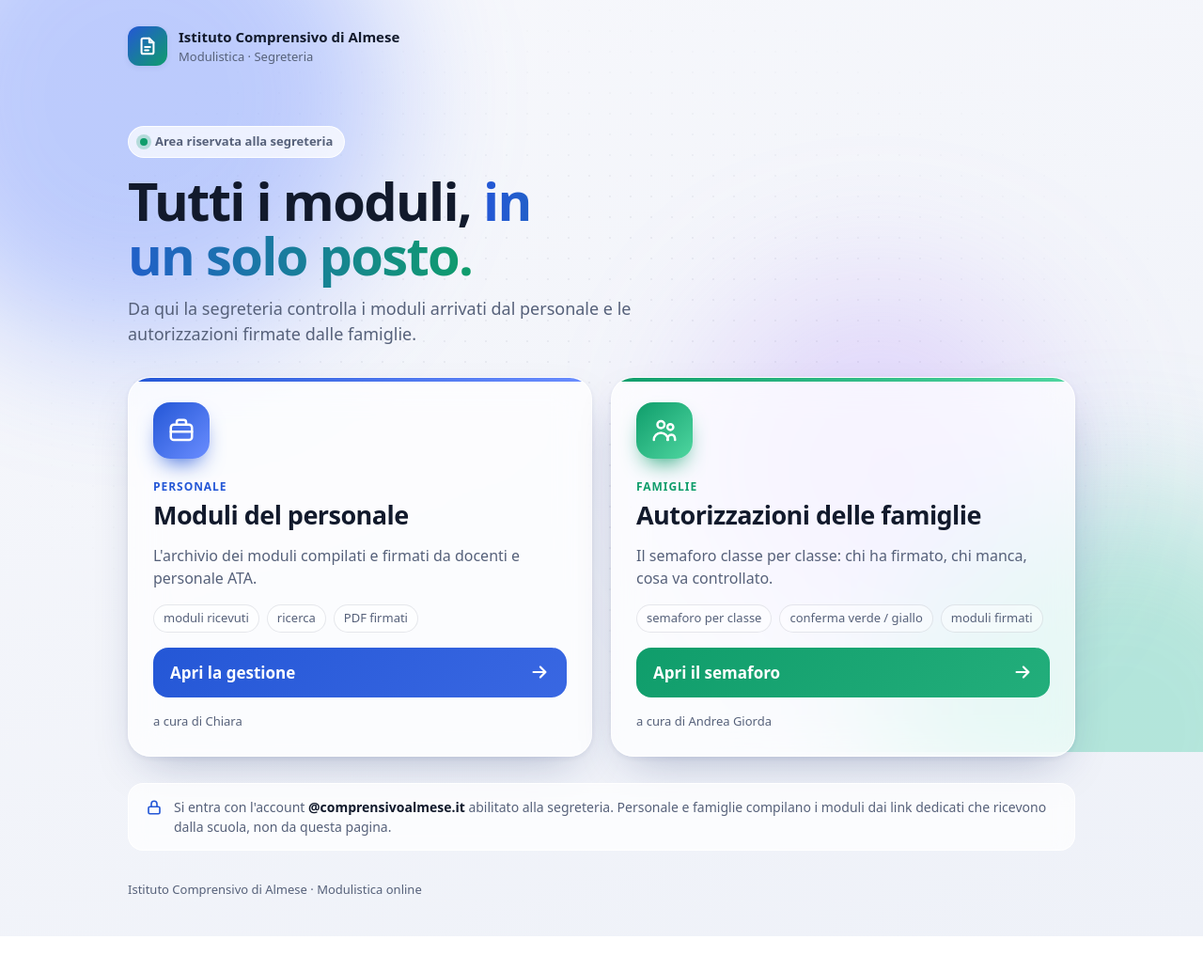
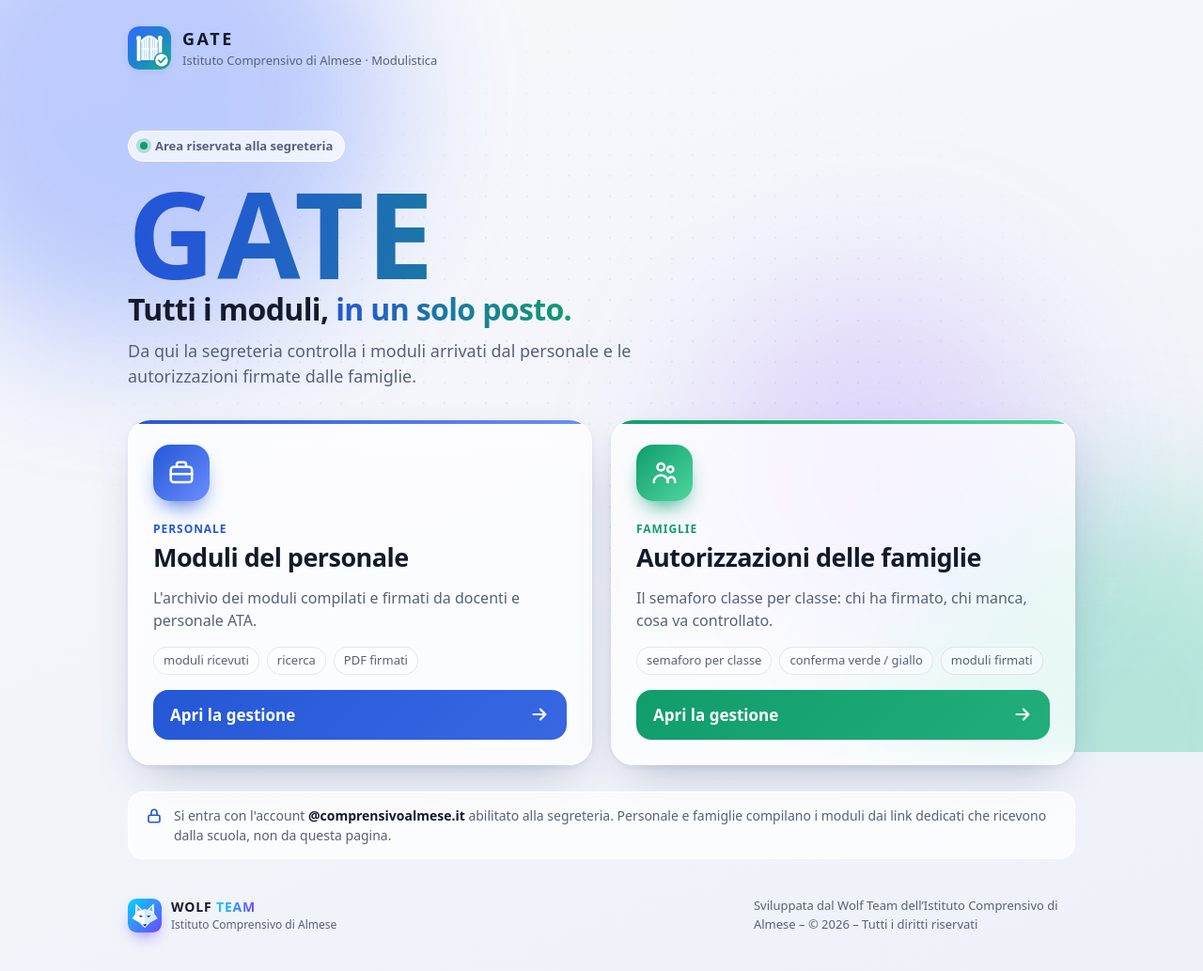
Before and after one commit to comprensivoalmese/modulistica-ic-almese, a plain HTML site: page gate.html in a window 1280 px wide. Shown: the whole page at 94% size. Before the commit the page ends 996 px from the top, so only its background shows below. Drawn offline with Linux system fonts and the light colour scheme.

Commit message:
GATE: titolo, icona dedicata, marchio e disclaimer Wolf Team; tasti "Apri la gestione"
Co-Authored-By: Claude Opus 5.5 <noreply@anthropic.com>

```diff
--- a/gate.html
+++ b/gate.html
@@ -5,8 +5,12 @@
 <meta name="viewport" content="width=device-width, initial-scale=1, viewport-fit=cover">
 <meta name="referrer" content="no-referrer">
 <meta name="robots" content="noindex">
-<meta http-equiv="Content-Security-Policy" content="default-src 'none'; style-src 'unsafe-inline'; img-src data:; base-uri 'none'; form-action 'none'">
-<title>Segreteria Moduli</title>
+<meta http-equiv="Content-Security-Policy" content="default-src 'none'; style-src 'unsafe-inline'; img-src 'self' data:; base-uri 'none'; form-action 'none'">
+<title>GATE</title>
+<meta name="description" content="GATE: accesso della segreteria ai moduli del personale e alle autorizzazioni delle famiglie">
+<link rel="icon" type="image/svg+xml" href="icone/gate.svg">
+<link rel="apple-touch-icon" href="icone/gate.svg">
+<meta name="theme-color" content="#1E86C8">
 <style>
 :root {
   --bg: #eef1f8; --bg-2: #f7f8fc; --glass: rgba(255, 255, 255, .72); --glass-line: rgba(255, 255, 255, .9);
@@ -53,18 +57,19 @@ body { margin: 0; min-height: 100vh; min-height: 100dvh; background: linear-grad
   min-height: 100vh; min-height: 100dvh; display: flex; flex-direction: column; }
 
 header { display: flex; align-items: center; gap: 12px; }
-.logo { width: 42px; height: 42px; border-radius: 12px; display: grid; place-items: center; color: #fff;
-  background: linear-gradient(135deg, var(--blu), var(--verde)); box-shadow: var(--shadow); }
-header b { display: block; font-size: 15px; }
+.logo { width: 46px; height: 46px; border-radius: 12px; display: block; box-shadow: var(--shadow); }
+header b { display: block; font-size: 18px; letter-spacing: .14em; }
 header span { display: block; font-size: 13px; color: var(--muted); }
 
 .intro { margin: clamp(36px, 8vh, 80px) 0 32px; max-width: 720px; }
 .pill { display: inline-flex; align-items: center; gap: 8px; padding: 6px 12px; border-radius: 999px; font-size: 13px; font-weight: 600;
   background: var(--glass); border: 1px solid var(--glass-line); color: var(--muted); backdrop-filter: blur(10px); -webkit-backdrop-filter: blur(10px); }
 .pill::before { content: ""; width: 8px; height: 8px; border-radius: 50%; background: var(--verde); box-shadow: 0 0 0 4px color-mix(in srgb, var(--verde) 25%, transparent); }
-h1 { font-size: clamp(32px, 6vw, 56px); line-height: 1.05; letter-spacing: -.03em; margin: 16px 0 14px; text-wrap: balance; }
-h1 em { font-style: normal; background: linear-gradient(90deg, var(--blu), var(--verde)); -webkit-background-clip: text; background-clip: text; color: transparent; }
-.intro p { margin: 0; font-size: clamp(16px, 2vw, 18px); color: var(--muted); max-width: 60ch; }
+h1 { margin: 18px 0 6px; font-size: clamp(64px, 14vw, 128px); line-height: .9; letter-spacing: .02em; font-weight: 900;
+  background: linear-gradient(100deg, var(--blu) 10%, var(--verde) 90%); -webkit-background-clip: text; background-clip: text; color: transparent; }
+.motto { font-size: clamp(22px, 3.6vw, 32px); line-height: 1.15; letter-spacing: -.02em; font-weight: 700; margin: 0 0 12px; text-wrap: balance; }
+.motto em { font-style: normal; background: linear-gradient(90deg, var(--blu), var(--verde)); -webkit-background-clip: text; background-clip: text; color: transparent; }
+.intro p:not(.motto) { margin: 0; font-size: clamp(16px, 2vw, 18px); color: var(--muted); max-width: 60ch; }
 
 .porte { display: grid; grid-template-columns: repeat(auto-fit, minmax(290px, 1fr)); gap: 20px; }
 .porta { --c: var(--blu); --c2: var(--blu-2);
@@ -93,14 +98,20 @@ h1 em { font-style: normal; background: linear-gradient(90deg, var(--blu), var(-
   background: linear-gradient(135deg, var(--c), color-mix(in srgb, var(--c) 70%, var(--c2))); }
 .vai svg { transition: transform .25s; }
 .porta:hover .vai svg { transform: translateX(4px); }
-.chi { font-size: 13px; color: var(--muted); }
 
 .nota { margin-top: 28px; display: flex; gap: 12px; align-items: flex-start; padding: 14px 18px; border-radius: 16px;
   background: var(--glass); border: 1px solid var(--glass-line); color: var(--muted); font-size: 14px;
   backdrop-filter: blur(10px); -webkit-backdrop-filter: blur(10px); }
 .nota svg { flex: none; margin-top: 2px; color: var(--blu); }
 .nota b { color: var(--text); }
-footer { margin-top: auto; padding-top: 32px; font-size: 13px; color: var(--muted); }
+footer { margin-top: auto; padding-top: 40px; display: flex; flex-wrap: wrap; align-items: center; justify-content: space-between; gap: 14px 24px;
+  font-size: 13px; color: var(--muted); }
+.wolf { display: flex; align-items: center; gap: 10px; color: var(--text); text-decoration: none; }
+.wolf img { width: 36px; height: 36px; border-radius: 9px; box-shadow: 0 8px 18px -8px #6E46FF; }
+.wolf b { display: block; font-size: 14px; font-weight: 900; letter-spacing: .06em; }
+.wolf b span { background: linear-gradient(90deg, #00D6FF, #6E46FF); -webkit-background-clip: text; background-clip: text; color: transparent; }
+.wolf small { display: block; font-size: 12px; color: var(--muted); }
+.credito { margin: 0; max-width: 46ch; }
 
 @media (prefers-reduced-motion: reduce) {
   .sfondo i { animation: none; }
@@ -115,15 +126,14 @@ footer { margin-top: auto; padding-top: 32px; font-size: 13px; color: var(--mute
 
 <div class="pagina">
   <header>
-    <div class="logo" aria-hidden="true">
-      <svg width="22" height="22" viewBox="0 0 24 24" fill="none" stroke="currentColor" stroke-width="2.2" stroke-linecap="round" stroke-linejoin="round"><path d="M14 3H7a2 2 0 0 0-2 2v14a2 2 0 0 0 2 2h10a2 2 0 0 0 2-2V8z"/><path d="M14 3v5h5M9 13h6M9 17h4"/></svg>
-    </div>
-    <div><b>Istituto Comprensivo di Almese</b><span>Modulistica · Segreteria</span></div>
+    <img class="logo" src="icone/gate.svg" alt="" width="46" height="46">
+    <div><b>GATE</b><span>Istituto Comprensivo di Almese · Modulistica</span></div>
   </header>
 
   <section class="intro">
     <span class="pill">Area riservata alla segreteria</span>
-    <h1>Tutti i moduli, <em>in un solo posto.</em></h1>
+    <h1>GATE</h1>
+    <p class="motto">Tutti i moduli, <em>in un solo posto.</em></p>
     <p>Da qui la segreteria controlla i moduli arrivati dal personale e le autorizzazioni firmate dalle famiglie.</p>
   </section>
 
@@ -141,7 +151,6 @@ footer { margin-top: auto; padding-top: 32px; font-size: 13px; color: var(--mute
       <span class="vai">Apri la gestione
         <svg width="22" height="22" viewBox="0 0 24 24" fill="none" stroke="currentColor" stroke-width="2.4" stroke-linecap="round" stroke-linejoin="round" aria-hidden="true"><path d="M5 12h14M13 6l6 6-6 6"/></svg>
       </span>
-      <span class="chi">a cura di Chiara</span>
     </a>
 
     <a class="porta fam" href="https://script.google.com/a/macros/comprensivoalmese.it/s/AKfycbxhI6NL85P6x9HMAWEvsUzBnnOSKWmOGugHP42J_h-9zZrXvP2PSq2e5dB_3TfC-Kc71Q/exec">
@@ -154,10 +163,9 @@ footer { margin-top: auto; padding-top: 32px; font-size: 13px; color: var(--mute
       </div>
       <p>Il semaforo classe per classe: chi ha firmato, chi manca, cosa va controllato.</p>
       <ul class="punti"><li>semaforo per classe</li><li>conferma verde / giallo</li><li>moduli firmati</li></ul>
-      <span class="vai">Apri il semaforo
+      <span class="vai">Apri la gestione
         <svg width="22" height="22" viewBox="0 0 24 24" fill="none" stroke="currentColor" stroke-width="2.4" stroke-linecap="round" stroke-linejoin="round" aria-hidden="true"><path d="M5 12h14M13 6l6 6-6 6"/></svg>
       </span>
-      <span class="chi">a cura di Andrea Giorda</span>
     </a>
   </main>
 
@@ -166,7 +174,13 @@ footer { margin-top: auto; padding-top: 32px; font-size: 13px; color: var(--mute
     <span>Si entra con l'account <b>@comprensivoalmese.it</b> abilitato alla segreteria. Personale e famiglie compilano i moduli dai link dedicati che ricevono dalla scuola, non da questa pagina.</span>
   </div>
 
-  <footer>Istituto Comprensivo di Almese · Modulistica online</footer>
+  <footer>
+    <div class="wolf">
+      <img src="icone/wolfteam.svg" alt="" width="36" height="36">
+      <div><b>WOLF <span>TEAM</span></b><small>Istituto Comprensivo di Almese</small></div>
+    </div>
+    <p class="credito">Sviluppata dal Wolf Team dell’Istituto Comprensivo di Almese – © 2026 – Tutti i diritti riservati</p>
+  </footer>
 </div>
 </body>
 </html>
```
Also changed, not shown: icone/gate.svg (added), icone/wolfteam.svg (added).
